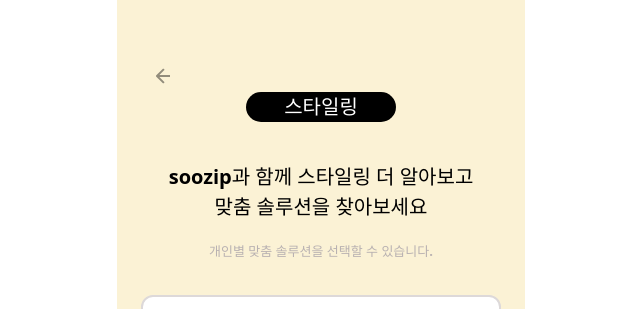
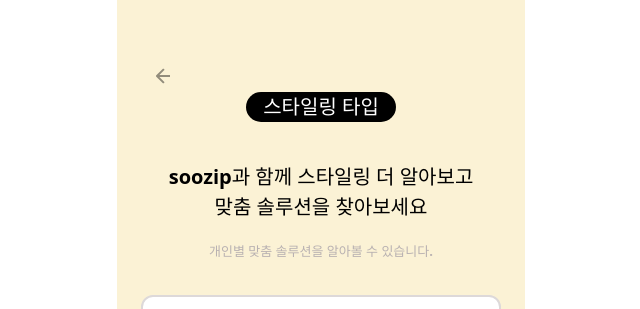
Before and after one commit to kimyiyoungg/Soozip_Test, a React (Vite) app: page /styling-type in a window 1280 px wide. Shown: the top 309 px of the page, without its empty margins (319-959 px from the left). Built offline with nearby package versions, Linux system fonts and the light colour scheme; a web font is replaced by a local one.

Commit message:
스타일링 타입 내용 일부 수정

```diff
--- a/src/StylingTypePage.jsx
+++ b/src/StylingTypePage.jsx
@@ -82,7 +82,7 @@
           marginTop: 60,
         }}
       >
-        스타일링
+        스타일링 타입
       </div>
 
       <div style={{ textAlign: "center" }}>
@@ -92,7 +92,7 @@
           <b>맞춤 솔루션을 찾아보세요</b>
         </p>
         <p style={{ fontSize: 13, fontWeight: 600, color: "#b8b1b1" }}>
-          개인별 맞춤 솔루션을 선택할 수 있습니다.
+          개인별 맞춤 솔루션을 알아볼 수 있습니다.
         </p>
       </div>
 
```
